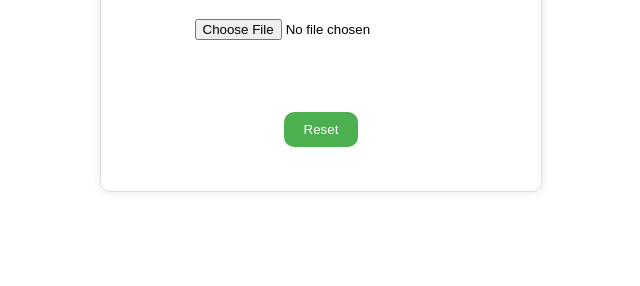
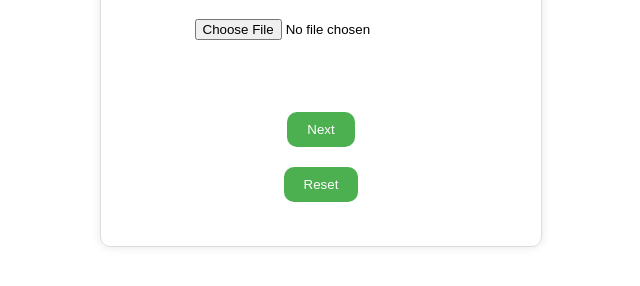
Before and after one commit to ayushranjan636/print, a plain HTML site: page index.html in a window 1280 px wide. Shown: the part 122-408 px from the top of the page, without its empty margins (319-959 px from the left). Drawn offline with Linux system fonts and the light colour scheme.

Commit message:
Update index.html

```diff
--- a/index.html
+++ b/index.html
@@ -9,9 +9,10 @@
 <body>
     <div class="container">
         <h1>File Upload and Print</h1>
-        <form>
-            <input type="file" id="file-input" accept=".jpg, .png, .pdf, .docx">
+        <form id="upload-form">
+            <input type="file" id="file-input" accept=".jpg,.png,.pdf,.docx">
             <p id="file-name"></p>
+            <button id="next-btn">Next</button>
             <button id="reset-btn">Reset</button>
             <p id="error-msg"></p>
         </form>
```
